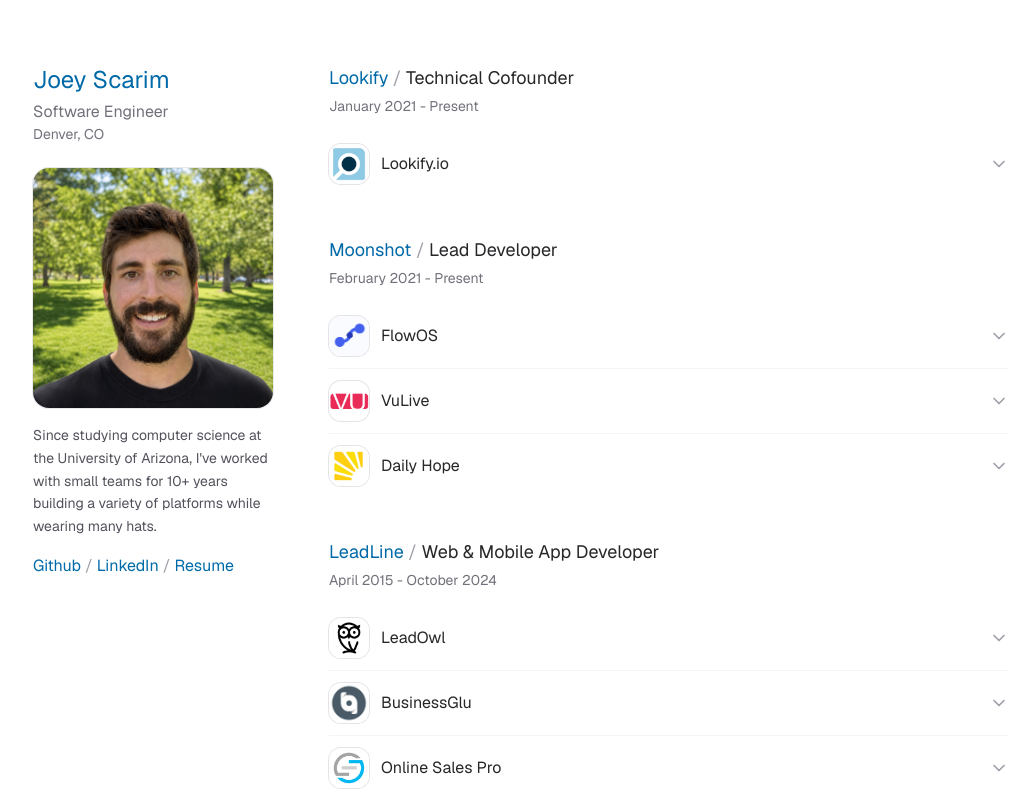
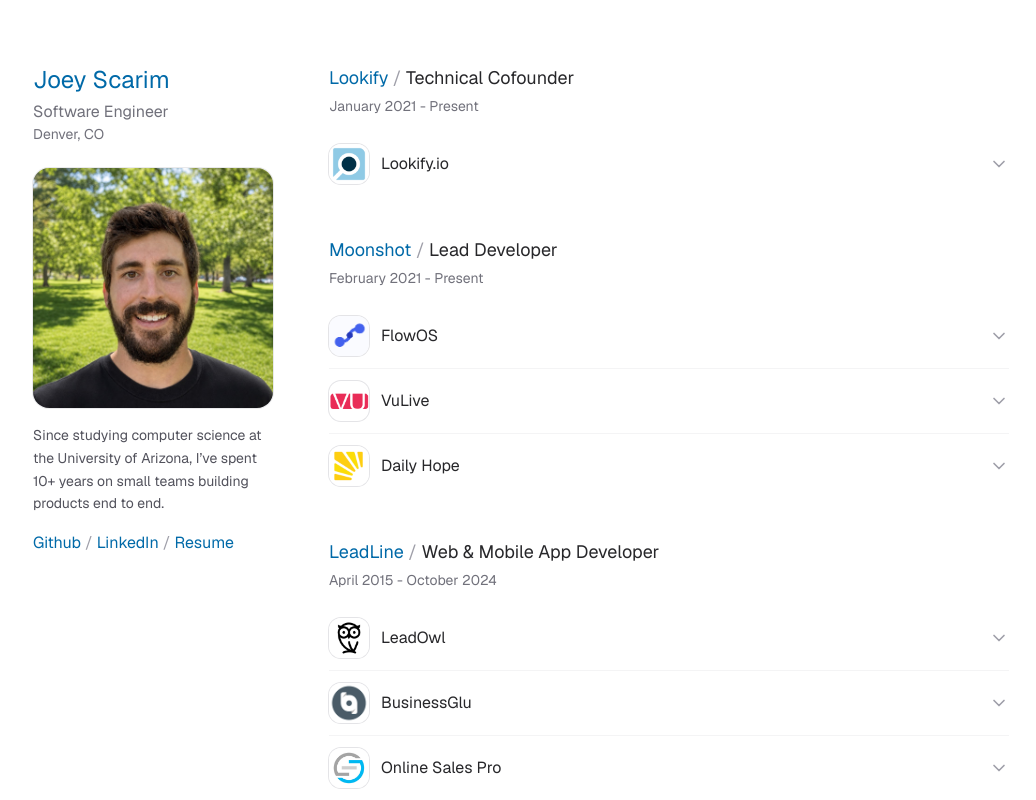
Before and after one commit to joeyscarim/portfolio, a Next.js app: page / in a window 1280 px wide. Shown: the top 800 px of the page, without its empty margins (119-1155 px from the left). Built offline with nearby package versions, Linux system fonts and the light colour scheme.

Commit message:
Refine personal introduction in Home component for clarity and conciseness

```diff
--- a/app/page.tsx
+++ b/app/page.tsx
@@ -25,9 +25,8 @@ export default function Home() {
           </div>
 
           <p className="mt-4 text-sm leading-relaxed text-zinc-600">
-            Since studying computer science at the University of Arizona,
-            I&apos;ve worked with small teams for 10+ years building a variety
-            of platforms while wearing many hats.
+            Since studying computer science at the University of Arizona, I’ve
+            spent 10+ years on small teams building products end to end.
           </p>
 
           <nav className="mt-4 flex flex-row flex-wrap items-center gap-x-1 gap-y-1">
```
